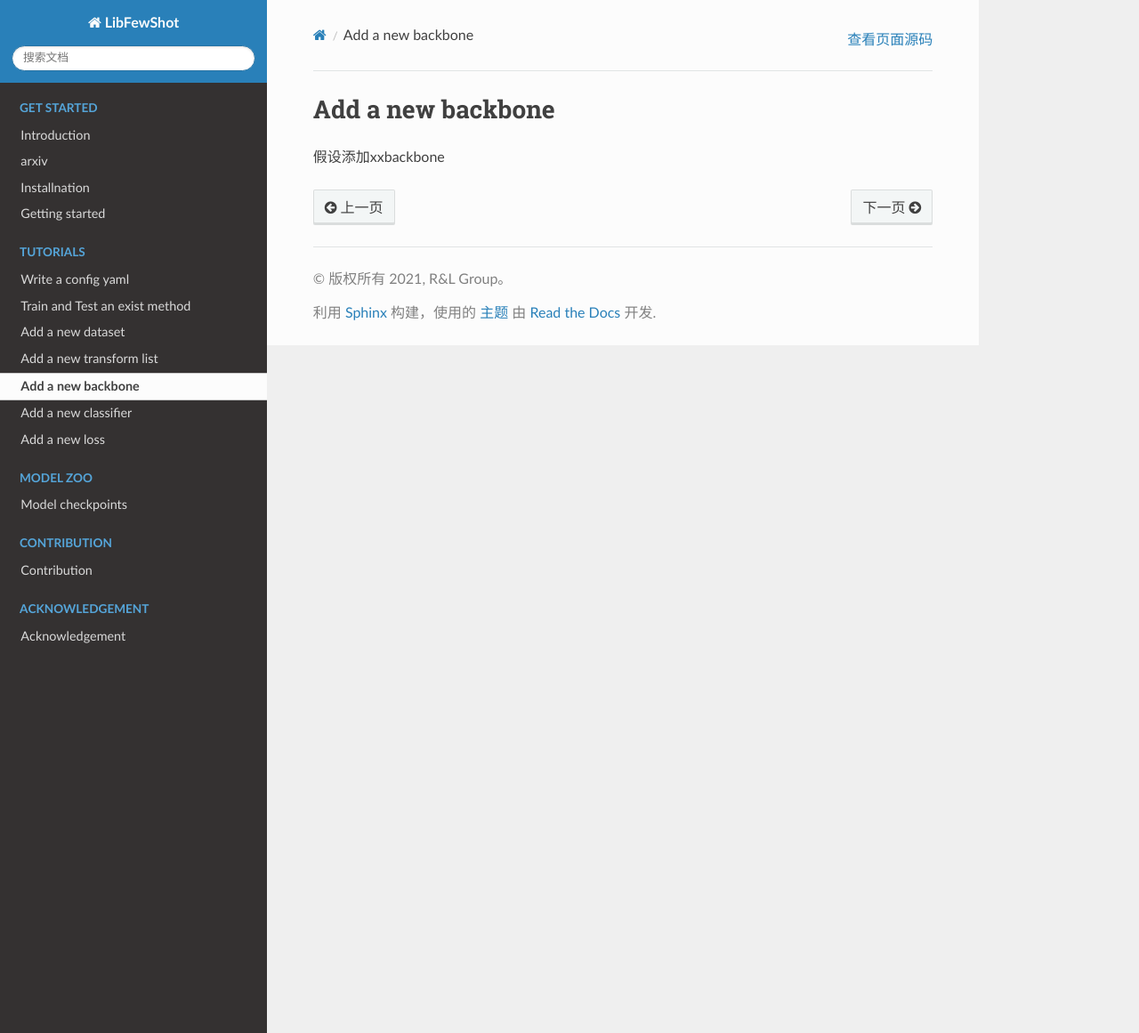
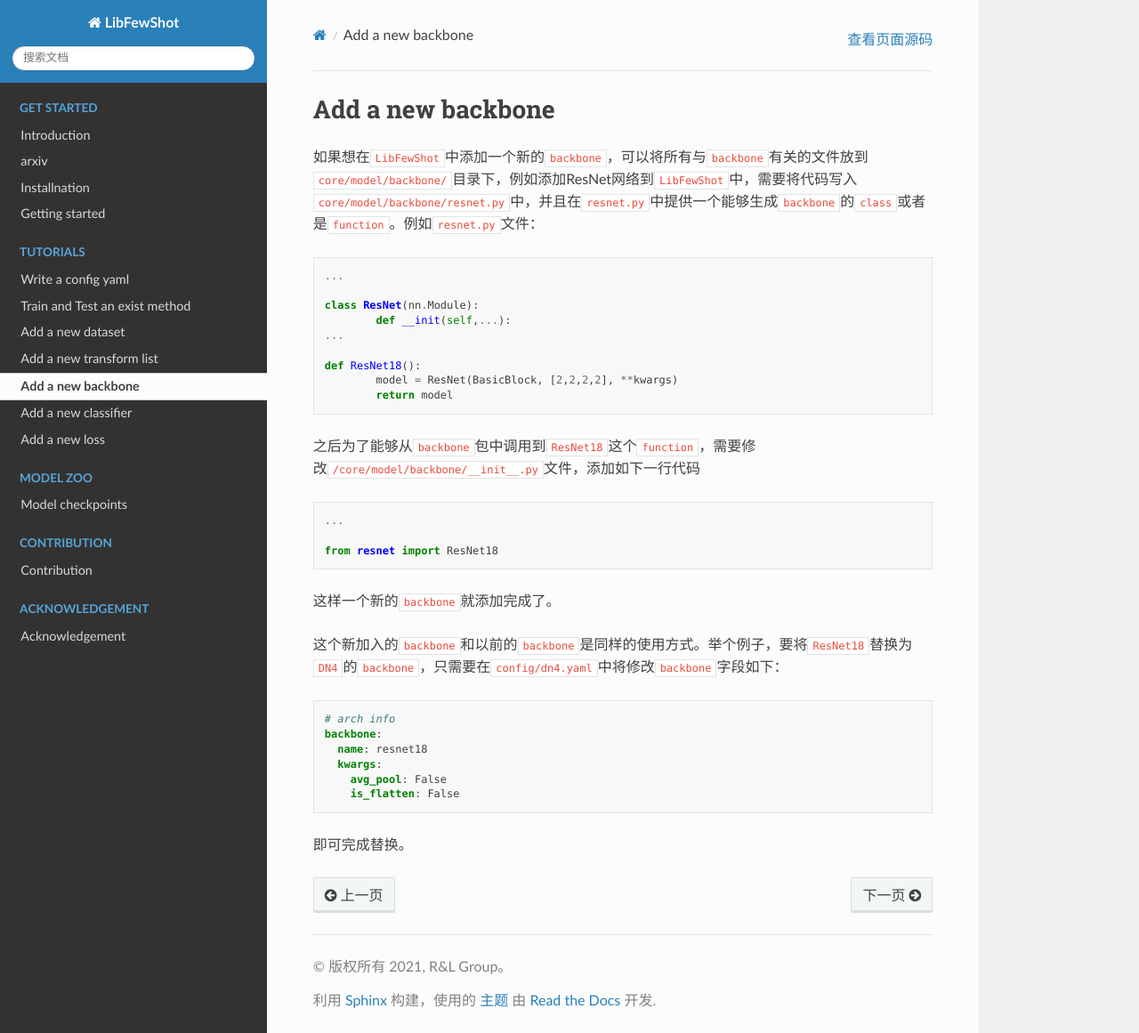
Before and after one commit to RL-VIG/LibFewShot, a Sphinx documentation site: the page built from docs/tutorials/t4-add_a_new_backbone.md, in a window 1280 px wide and 1161 px high. Shown: the whole window at 89% size. Built offline with Sphinx 7.4.7 and the Read the Docs theme 2.0.0, drawn with Linux system fonts in a browser that asks for light colours.

Commit message:
backbone

````diff
--- a/docs/tutorials/t4-add_a_new_backbone.md
+++ b/docs/tutorials/t4-add_a_new_backbone.md
@@ -1,2 +1,38 @@
 # Add a new backbone
-假设添加xxbackbone
+
+如果想在`LibFewShot`中添加一个新的`backbone`，可以将所有与`backbone`有关的文件放到`core/model/backbone/`目录下，例如添加ResNet网络到`LibFewShot`中，需要将代码写入`core/model/backbone/resnet.py`中，并且在`resnet.py`中提供一个能够生成`backbone`的`class`或者是`function`。例如`resnet.py`文件：
+
+```python
+...
+
+class ResNet(nn.Module):
+	def __init(self,...):
+...
+
+def ResNet18():
+	model = ResNet(BasicBlock, [2,2,2,2], **kwargs)
+	return model
+```
+
+之后为了能够从`backbone`包中调用到`ResNet18`这个`function`，需要修改`/core/model/backbone/__init__.py`文件，添加如下一行代码
+
+```python
+...
+
+from resnet import ResNet18
+```
+
+这样一个新的`backbone`就添加完成了。
+
+这个新加入的`backbone`和以前的`backbone`是同样的使用方式。举个例子，要将`ResNet18`替换为`DN4`的`backbone`，只需要在`config/dn4.yaml`中将修改`backbone`字段如下：
+
+```yaml
+# arch info
+backbone:
+  name: resnet18
+  kwargs:
+    avg_pool: False
+    is_flatten: False
+```
+
+即可完成替换。
````
